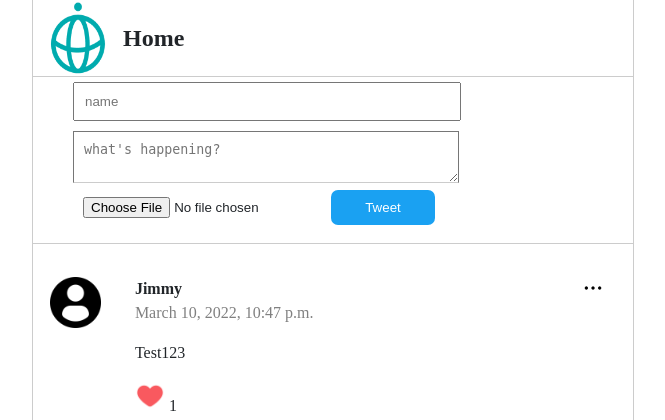
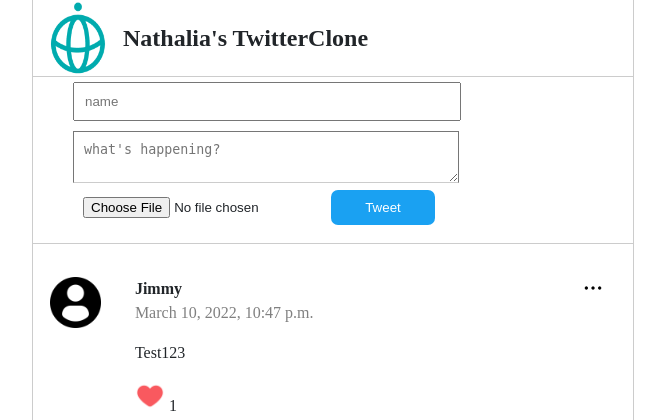
Before and after one commit to nathaliafguedes/twitterclonenew, a Django app: template templates/posts.html in a window 1280 px wide. Shown: the top 420 px of the page, without its empty margins (307-972 px from the left). Run offline with Django 4.2, Linux system fonts and the light colour scheme; the template is opened without the code that fills it: values that come from a table or form of the project are taken from there, others are empty; data comes from the database, SQL or seed files in the repository.

Commit message:
Update posts.html

```diff
--- a/templates/posts.html
+++ b/templates/posts.html
@@ -3,7 +3,7 @@
 <section class="content">
   <div class="header">
     <img src="{% static 'img/techis-logo.png' %}" />
-    <h1>Home</h1>
+    <h1>Nathalia's TwitterClone</h1>
   </div>
   <section class="post_form">
     <form action="/" method="POST" enctype="multipart/form-data">
```
